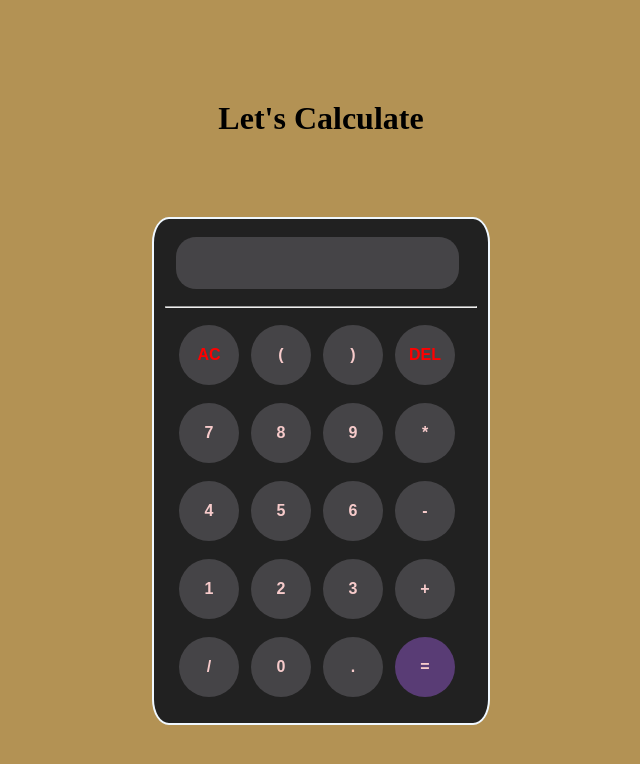
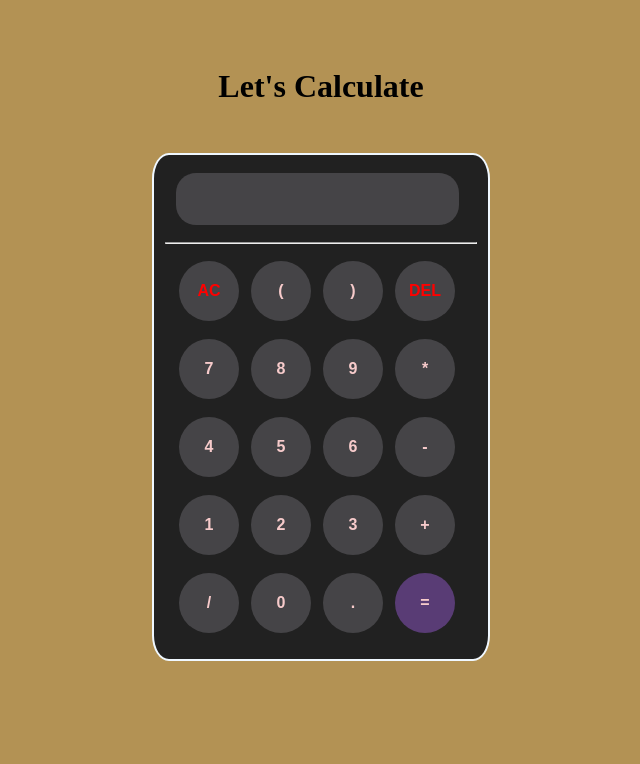
Before and after one commit to Aditi792/Calculator-, a plain HTML site: page index.html in a window 1280 px wide. Shown: the whole page, without its empty margins (319-959 px from the left). Drawn offline with Linux system fonts and the light colour scheme.

Commit message:
Update style.css

```diff
--- a/style.css
+++ b/style.css
@@ -22,7 +22,7 @@ body{
     overflow: hidden;
 }
 h1{
-    margin: 5rem 0rem;
+    margin: 3rem 0rem;
     text-align: center;
     font-weight: bold;
     padding: px 0px;
```
